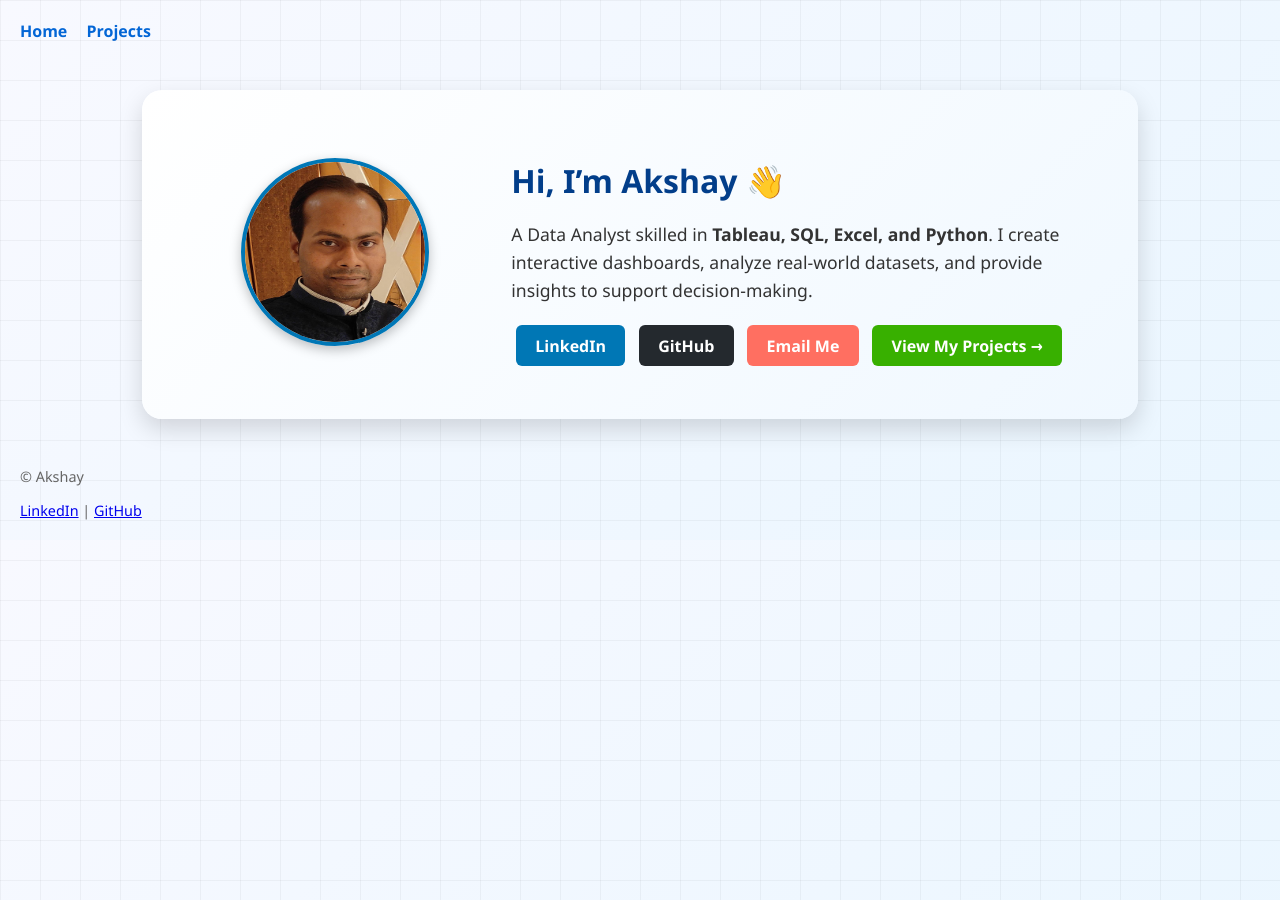
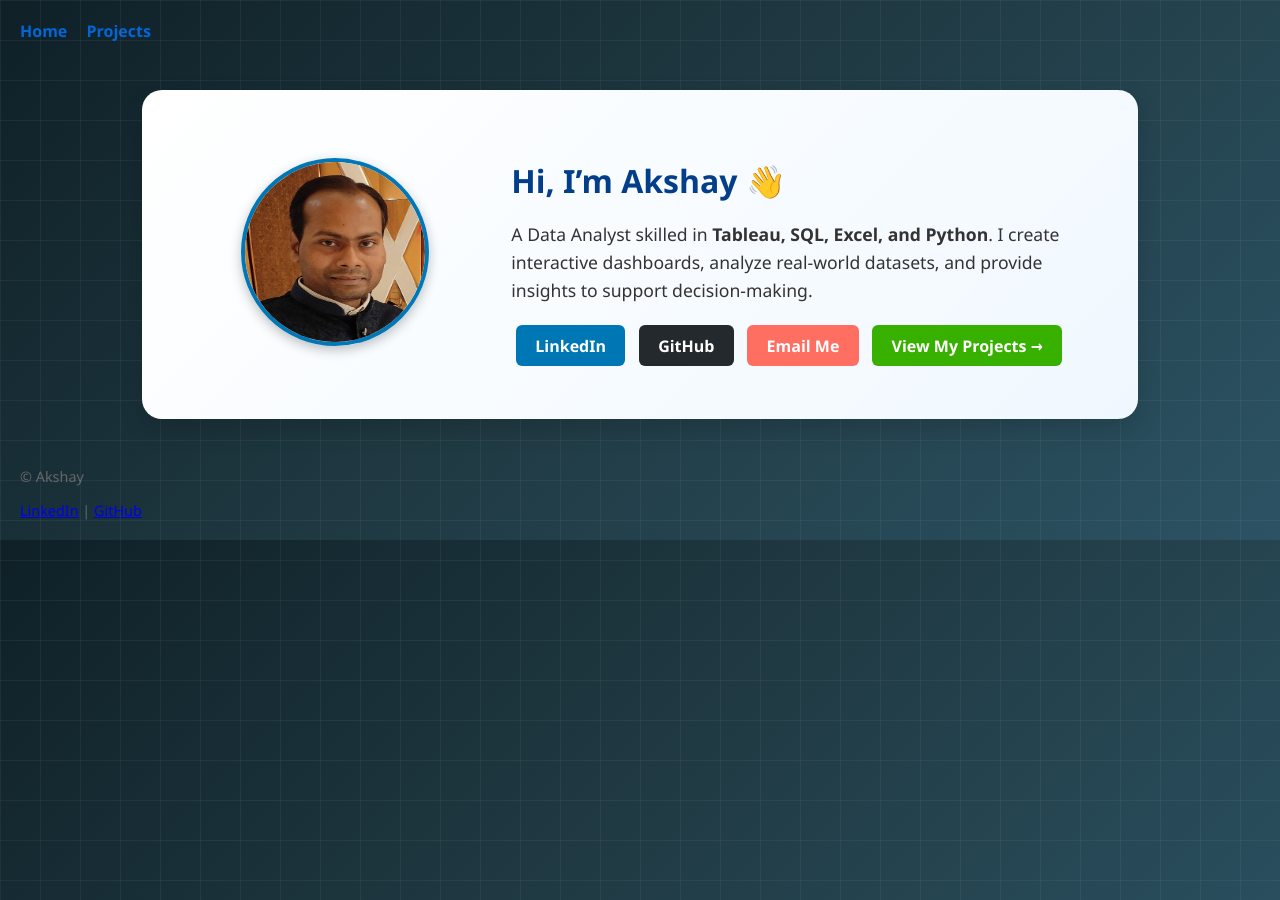
Before and after one commit to AkshaySinha01/AkshaySinha01.github.io, a Jekyll site: the page built from index.md, in a window 1280 px wide. Built offline with Jekyll 4.4.1, drawn with Linux system fonts in a browser that asks for light colours.

Commit message:
Update home.html

```diff
--- a/_layouts/home.html
+++ b/_layouts/home.html
@@ -5,10 +5,9 @@ layout: default
 <style>
 /* Background styling for full page */
 body {
-  background: linear-gradient(135deg, #f8f9ff, #eaf6ff);
+  background: linear-gradient(135deg, #0f2027, #203a43, #2c5364);
   font-family: "Segoe UI", Tahoma, Geneva, Verdana, sans-serif;
-  position: relative;
-  overflow-x: hidden;
+  color: #f5f5f5; /* light text */
 }
 
 /* Analytics-style subtle pattern */
@@ -19,8 +18,8 @@ body::before {
   left: 0;
   width: 100%;
   height: 100%;
-  background-image: linear-gradient(90deg, rgba(0,0,0,0.04) 1px, transparent 1px),
-    linear-gradient(rgba(0,0,0,0.04) 1px, transparent 1px);
+  background-image: linear-gradient(rgba(255,255,255,0.05) 1px, transparent 1px),
+                    linear-gradient(90deg, rgba(255,255,255,0.05) 1px, transparent 1px);
   background-size: 40px 40px;
   pointer-events: none;
   z-index: 0;
```
